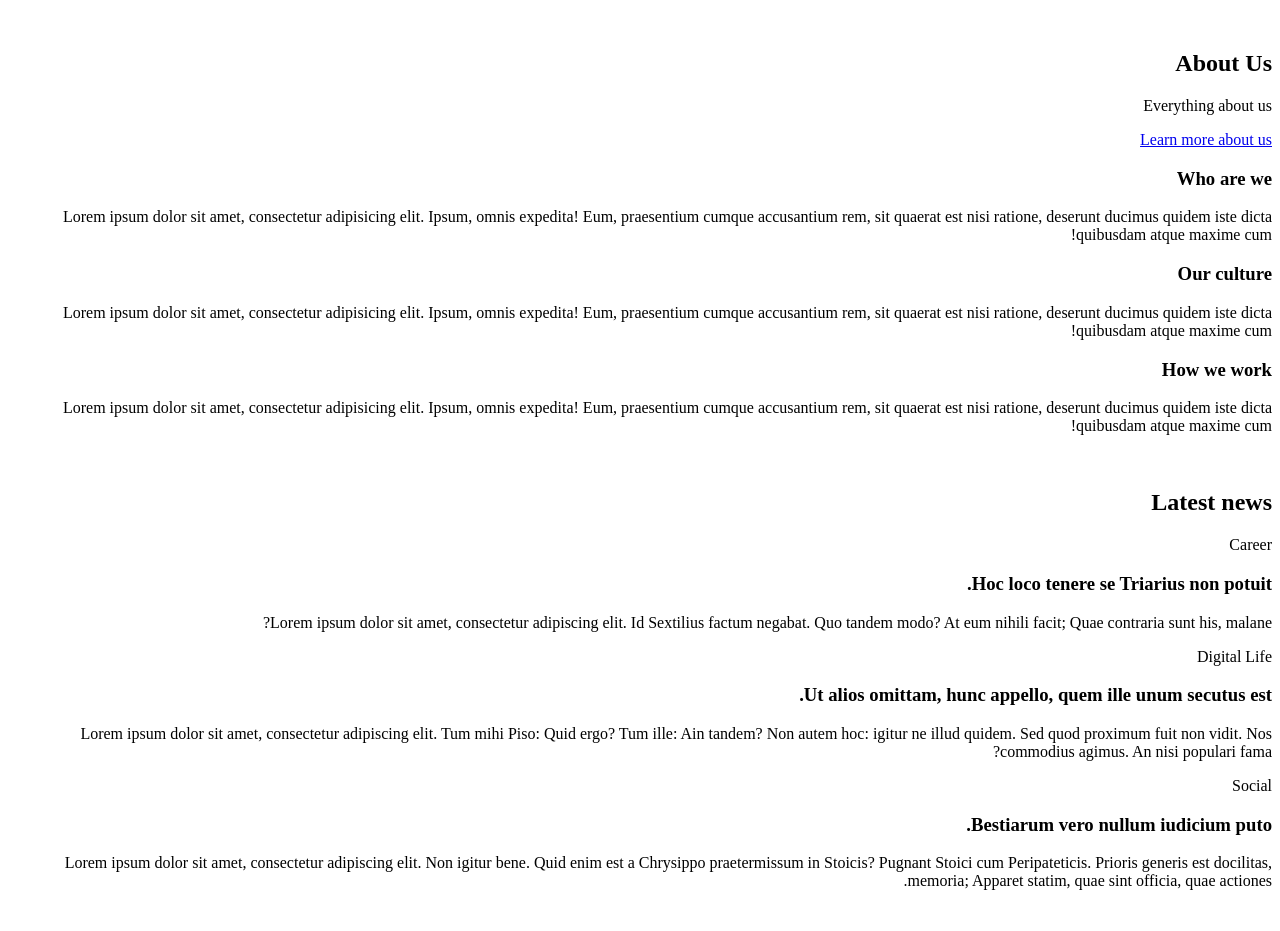
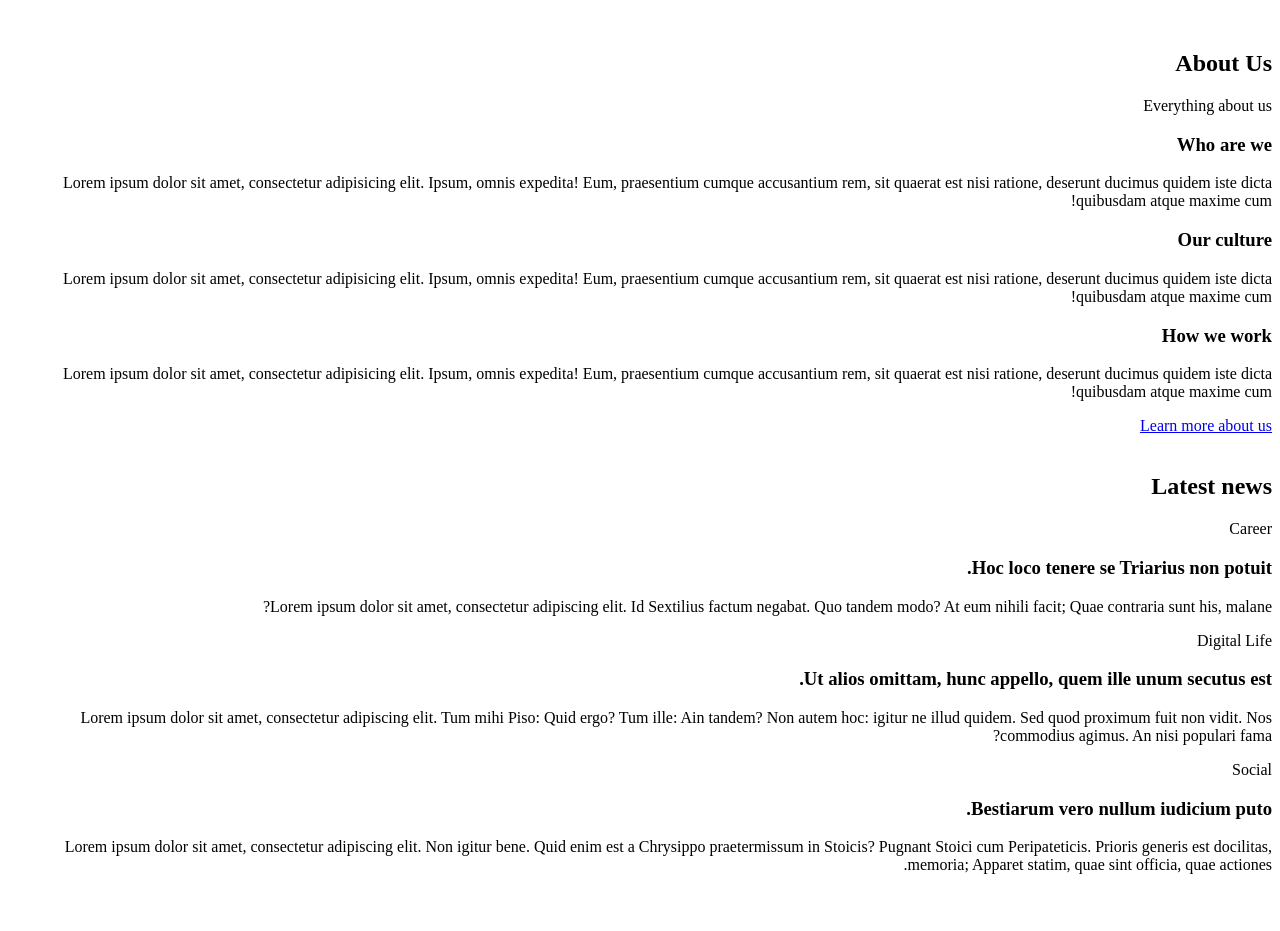
Before and after one commit to Natnael04/holbertonschool-web_front_end, a plain HTML site: page html_advanced/22-index.html in a window 1280 px wide. Shown: the part 860-1791 px from the top of the page. Drawn offline with Linux system fonts and the light colour scheme.

```diff
--- a/html_advanced/22-index.html
+++ b/html_advanced/22-index.html
@@ -3,8 +3,7 @@
 
 <head>
     <meta charset="utf-8">
-        <meta name="viewport"
-            content="width=device-width, initial-scale=1.0, viewport-fit=cover">
+    <meta name="viewport" content="width=device-width, initial-scale=1.0, viewport-fit=cover">
     <title>Homepage - Techium</title>
     <meta name="description" content="Techium is a digital agency">
     <link rel="icon" type="image/x-icon" href="./favicon.ico">
@@ -38,8 +37,8 @@
         <!-- Hero section -->
         <section>
             <div>
-                    <h2>We help you build your brand!</h2><a href="#">Get
-                        started</a>
+                <h2>We help you build your brand!</h2>
+                <a href="#">Get started</a>
             </div>
         </section>
         <br>
@@ -89,7 +88,7 @@
                     <h2>About Us</h2>
                     <p>Everything about us</p>
                 </header>
-                    <div><a href="about.html">Learn more about us</a>
+                <div>
                     <h3>Who are we</h3>
                     <p>Lorem ipsum dolor sit amet, consectetur adipisicing
                         elit. Ipsum, omnis expedita! Eum, praesentium
@@ -118,6 +117,7 @@
                         maxime
                         cum!</p>
                 </div>
+                <a href="about.html">Learn more about us</a>
             </div>
         </section>
         <br>
@@ -195,7 +195,8 @@
                         elit. Id Sextilius factum negabat. Quo tandem
                         modo? At
                         eum nihili facit; Quae contraria sunt his, malane?</p>
-                    </div><a href="contact.html">Get in touch</a>
+                </div>
+                <a href="contact.html">Get in touch</a>
             </div>
         </section>
     </main>
```
Lines whose indentation alone changed are shown as unchanged.
